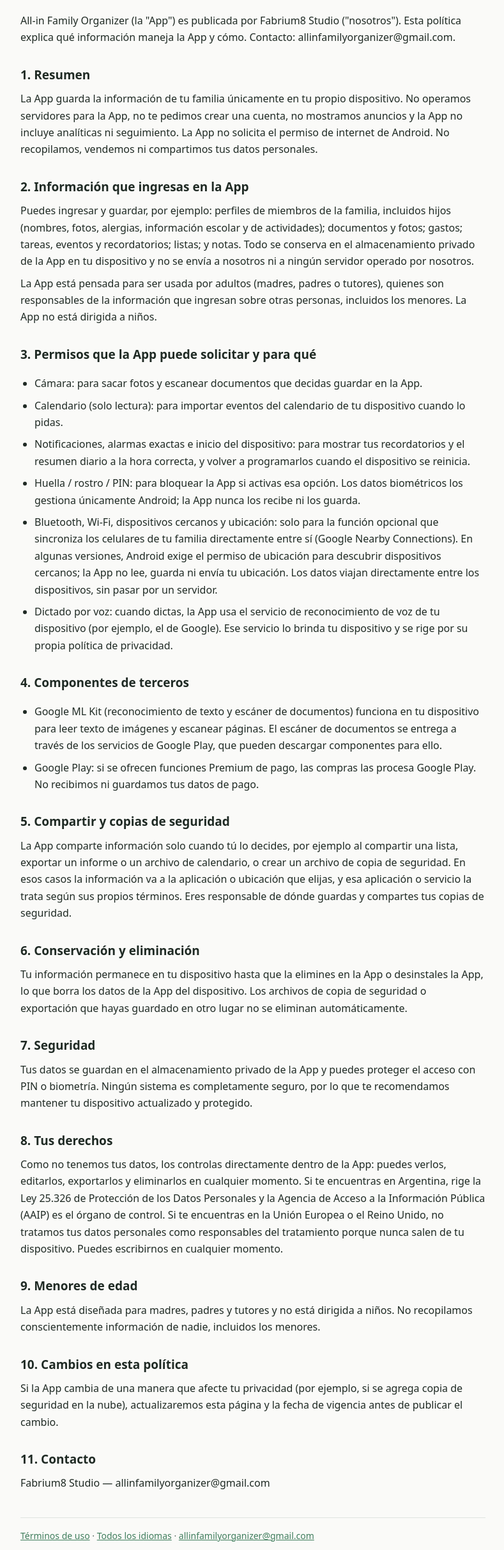
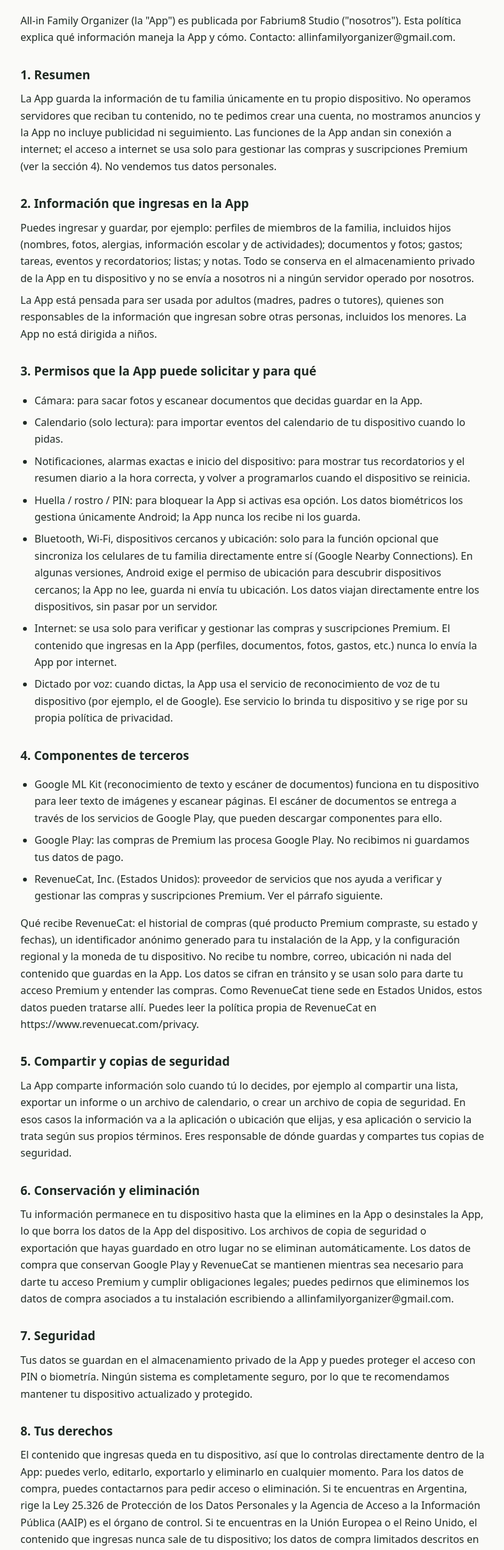
Before and after one commit to Fabrium8/allin-family-organizer, a plain HTML site: page privacy-es.html in a window 1280 px wide. Shown: the part 137-2560 px from the top of the page at 64% size, without its empty margins (244-1033 px from the left). Drawn offline with Linux system fonts and the light colour scheme.

Commit message:
Add files via upload

```diff
--- a/privacy-es.html
+++ b/privacy-es.html
@@ -27,24 +27,25 @@ footer{margin-top:40px;padding-top:16px;border-top:1px solid var(--line);color:v
 <body><main>
 <nav class="langs"><a href="privacy-en.html" hreflang="en">English</a> <a class="cur" href="privacy-es.html" hreflang="es">Español</a></nav><h1>Política de privacidad</h1><div class="meta">All-in Family Organizer · Fecha de vigencia: 21 de noviembre de 2026</div><p>All-in Family Organizer (la &quot;App&quot;) es publicada por Fabrium8 Studio (&quot;nosotros&quot;). Esta política explica qué información maneja la App y cómo. Contacto: allinfamilyorganizer@gmail.com.</p>
 <h2>1. Resumen</h2>
-<p>La App guarda la información de tu familia únicamente en tu propio dispositivo. No operamos servidores para la App, no te pedimos crear una cuenta, no mostramos anuncios y la App no incluye analíticas ni seguimiento. La App no solicita el permiso de internet de Android. No recopilamos, vendemos ni compartimos tus datos personales.</p>
+<p>La App guarda la información de tu familia únicamente en tu propio dispositivo. No operamos servidores que reciban tu contenido, no te pedimos crear una cuenta, no mostramos anuncios y la App no incluye publicidad ni seguimiento. Las funciones de la App andan sin conexión a internet; el acceso a internet se usa solo para gestionar las compras y suscripciones Premium (ver la sección 4). No vendemos tus datos personales.</p>
 <h2>2. Información que ingresas en la App</h2>
 <p>Puedes ingresar y guardar, por ejemplo: perfiles de miembros de la familia, incluidos hijos (nombres, fotos, alergias, información escolar y de actividades); documentos y fotos; gastos; tareas, eventos y recordatorios; listas; y notas. Todo se conserva en el almacenamiento privado de la App en tu dispositivo y no se envía a nosotros ni a ningún servidor operado por nosotros.</p>
 <p>La App está pensada para ser usada por adultos (madres, padres o tutores), quienes son responsables de la información que ingresan sobre otras personas, incluidos los menores. La App no está dirigida a niños.</p>
 <h2>3. Permisos que la App puede solicitar y para qué</h2>
-<ul><li>Cámara: para sacar fotos y escanear documentos que decidas guardar en la App.</li><li>Calendario (solo lectura): para importar eventos del calendario de tu dispositivo cuando lo pidas.</li><li>Notificaciones, alarmas exactas e inicio del dispositivo: para mostrar tus recordatorios y el resumen diario a la hora correcta, y volver a programarlos cuando el dispositivo se reinicia.</li><li>Huella / rostro / PIN: para bloquear la App si activas esa opción. Los datos biométricos los gestiona únicamente Android; la App nunca los recibe ni los guarda.</li><li>Bluetooth, Wi-Fi, dispositivos cercanos y ubicación: solo para la función opcional que sincroniza los celulares de tu familia directamente entre sí (Google Nearby Connections). En algunas versiones, Android exige el permiso de ubicación para descubrir dispositivos cercanos; la App no lee, guarda ni envía tu ubicación. Los datos viajan directamente entre los dispositivos, sin pasar por un servidor.</li><li>Dictado por voz: cuando dictas, la App usa el servicio de reconocimiento de voz de tu dispositivo (por ejemplo, el de Google). Ese servicio lo brinda tu dispositivo y se rige por su propia política de privacidad.</li></ul>
+<ul><li>Cámara: para sacar fotos y escanear documentos que decidas guardar en la App.</li><li>Calendario (solo lectura): para importar eventos del calendario de tu dispositivo cuando lo pidas.</li><li>Notificaciones, alarmas exactas e inicio del dispositivo: para mostrar tus recordatorios y el resumen diario a la hora correcta, y volver a programarlos cuando el dispositivo se reinicia.</li><li>Huella / rostro / PIN: para bloquear la App si activas esa opción. Los datos biométricos los gestiona únicamente Android; la App nunca los recibe ni los guarda.</li><li>Bluetooth, Wi-Fi, dispositivos cercanos y ubicación: solo para la función opcional que sincroniza los celulares de tu familia directamente entre sí (Google Nearby Connections). En algunas versiones, Android exige el permiso de ubicación para descubrir dispositivos cercanos; la App no lee, guarda ni envía tu ubicación. Los datos viajan directamente entre los dispositivos, sin pasar por un servidor.</li><li>Internet: se usa solo para verificar y gestionar las compras y suscripciones Premium. El contenido que ingresas en la App (perfiles, documentos, fotos, gastos, etc.) nunca lo envía la App por internet.</li><li>Dictado por voz: cuando dictas, la App usa el servicio de reconocimiento de voz de tu dispositivo (por ejemplo, el de Google). Ese servicio lo brinda tu dispositivo y se rige por su propia política de privacidad.</li></ul>
 <h2>4. Componentes de terceros</h2>
-<ul><li>Google ML Kit (reconocimiento de texto y escáner de documentos) funciona en tu dispositivo para leer texto de imágenes y escanear páginas. El escáner de documentos se entrega a través de los servicios de Google Play, que pueden descargar componentes para ello.</li><li>Google Play: si se ofrecen funciones Premium de pago, las compras las procesa Google Play. No recibimos ni guardamos tus datos de pago.</li></ul>
+<ul><li>Google ML Kit (reconocimiento de texto y escáner de documentos) funciona en tu dispositivo para leer texto de imágenes y escanear páginas. El escáner de documentos se entrega a través de los servicios de Google Play, que pueden descargar componentes para ello.</li><li>Google Play: las compras de Premium las procesa Google Play. No recibimos ni guardamos tus datos de pago.</li><li>RevenueCat, Inc. (Estados Unidos): proveedor de servicios que nos ayuda a verificar y gestionar las compras y suscripciones Premium. Ver el párrafo siguiente.</li></ul>
+<p>Qué recibe RevenueCat: el historial de compras (qué producto Premium compraste, su estado y fechas), un identificador anónimo generado para tu instalación de la App, y la configuración regional y la moneda de tu dispositivo. No recibe tu nombre, correo, ubicación ni nada del contenido que guardas en la App. Los datos se cifran en tránsito y se usan solo para darte tu acceso Premium y entender las compras. Como RevenueCat tiene sede en Estados Unidos, estos datos pueden tratarse allí. Puedes leer la política propia de RevenueCat en https://www.revenuecat.com/privacy.</p>
 <h2>5. Compartir y copias de seguridad</h2>
 <p>La App comparte información solo cuando tú lo decides, por ejemplo al compartir una lista, exportar un informe o un archivo de calendario, o crear un archivo de copia de seguridad. En esos casos la información va a la aplicación o ubicación que elijas, y esa aplicación o servicio la trata según sus propios términos. Eres responsable de dónde guardas y compartes tus copias de seguridad.</p>
 <h2>6. Conservación y eliminación</h2>
-<p>Tu información permanece en tu dispositivo hasta que la elimines en la App o desinstales la App, lo que borra los datos de la App del dispositivo. Los archivos de copia de seguridad o exportación que hayas guardado en otro lugar no se eliminan automáticamente.</p>
+<p>Tu información permanece en tu dispositivo hasta que la elimines en la App o desinstales la App, lo que borra los datos de la App del dispositivo. Los archivos de copia de seguridad o exportación que hayas guardado en otro lugar no se eliminan automáticamente. Los datos de compra que conservan Google Play y RevenueCat se mantienen mientras sea necesario para darte tu acceso Premium y cumplir obligaciones legales; puedes pedirnos que eliminemos los datos de compra asociados a tu instalación escribiendo a allinfamilyorganizer@gmail.com.</p>
 <h2>7. Seguridad</h2>
 <p>Tus datos se guardan en el almacenamiento privado de la App y puedes proteger el acceso con PIN o biometría. Ningún sistema es completamente seguro, por lo que te recomendamos mantener tu dispositivo actualizado y protegido.</p>
 <h2>8. Tus derechos</h2>
-<p>Como no tenemos tus datos, los controlas directamente dentro de la App: puedes verlos, editarlos, exportarlos y eliminarlos en cualquier momento. Si te encuentras en Argentina, rige la Ley 25.326 de Protección de los Datos Personales y la Agencia de Acceso a la Información Pública (AAIP) es el órgano de control. Si te encuentras en la Unión Europea o el Reino Unido, no tratamos tus datos personales como responsables del tratamiento porque nunca salen de tu dispositivo. Puedes escribirnos en cualquier momento.</p>
+<p>El contenido que ingresas queda en tu dispositivo, así que lo controlas directamente dentro de la App: puedes verlo, editarlo, exportarlo y eliminarlo en cualquier momento. Para los datos de compra, puedes contactarnos para pedir acceso o eliminación. Si te encuentras en Argentina, rige la Ley 25.326 de Protección de los Datos Personales y la Agencia de Acceso a la Información Pública (AAIP) es el órgano de control. Si te encuentras en la Unión Europea o el Reino Unido, el contenido que ingresas nunca sale de tu dispositivo; los datos de compra limitados descritos en la sección 4 los trata RevenueCat por cuenta nuestra. Puedes escribirnos en cualquier momento.</p>
 <h2>9. Menores de edad</h2>
-<p>La App está diseñada para madres, padres y tutores y no está dirigida a niños. No recopilamos conscientemente información de nadie, incluidos los menores.</p>
+<p>La App está diseñada para madres, padres y tutores y no está dirigida a niños. No recopilamos conscientemente información personal de menores.</p>
 <h2>10. Cambios en esta política</h2>
 <p>Si la App cambia de una manera que afecte tu privacidad (por ejemplo, si se agrega copia de seguridad en la nube), actualizaremos esta página y la fecha de vigencia antes de publicar el cambio.</p>
 <h2>11. Contacto</h2>
```
Also changed, not shown: privacy-en.html (+7 -6 lines), terms-en.html (+1 -1 lines), terms-es.html (+1 -1 lines).
